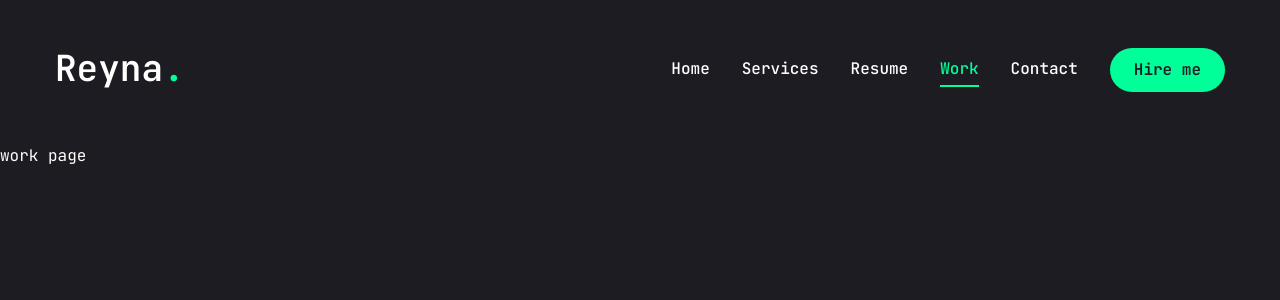
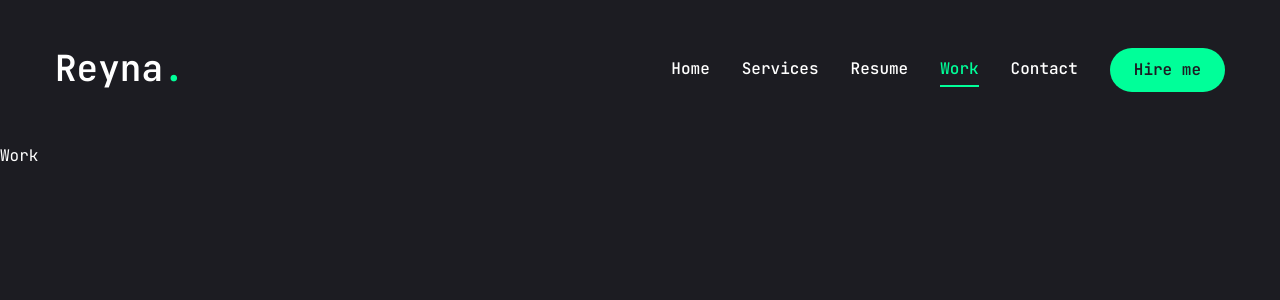
Before and after one commit to reynaroma/reyna-portfolio, a Next.js app: page /work in a window 1280 px wide. Shown: the top 300 px of the page. Built offline with nearby package versions, Linux system fonts and the light colour scheme.

Commit message:
Make the component an arrow function and install swiper

```diff
--- a/app/work/page.jsx
+++ b/app/work/page.jsx
@@ -1,9 +1,7 @@
 
-function Work() {
+const Work = () => {
   return (
-    <div>
-      work page
-    </div>
+    <div>Work</div>
   )
 }
 
--- a/package.json
+++ b/package.json
@@ -24,6 +24,7 @@
     "react-countup": "^6.5.3",
     "react-dom": "^18",
     "react-icons": "^5.2.1",
+    "swiper": "^11.1.3",
     "tailwind-merge": "^2.3.0",
     "tailwindcss-animate": "^1.0.7"
   },
```
Also changed, not shown: 1 other file (tests, documents, lock files or other folders).
